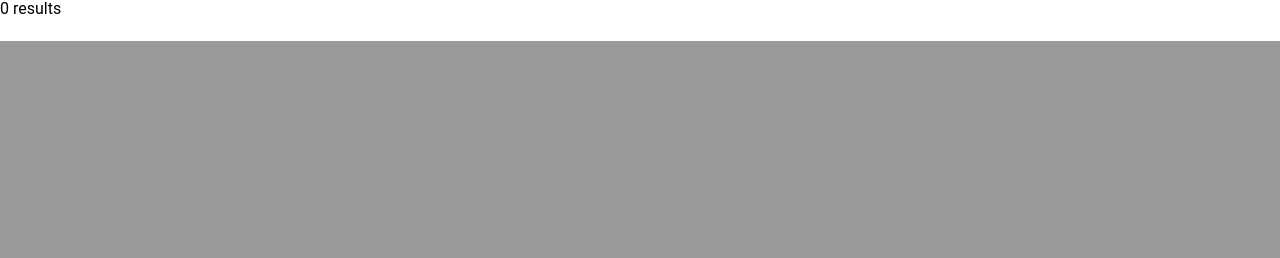
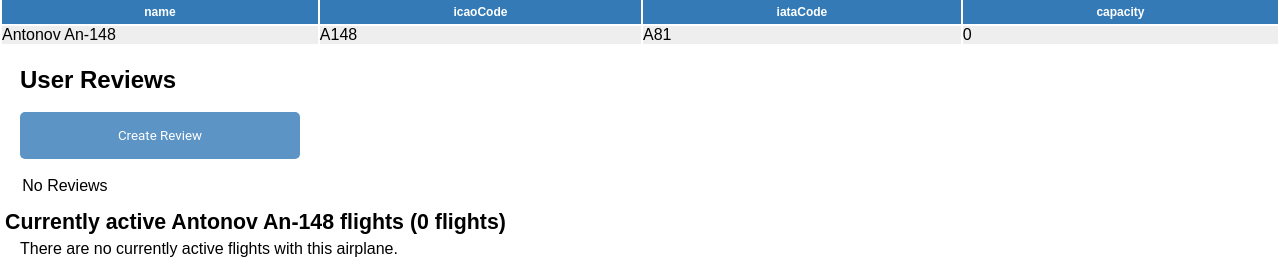
Before and after one commit to J-Hassel/FlightTrackinator3000, a PHP site: the page made by website/airplane.php in a window 1280 px wide. Shown: the part 759-1017 px from the top of the page. Before the commit the page ends 800 px from the top, so only its background shows below. Run offline with PHP 8.4, Linux system fonts and the light colour scheme; a user stored in the database is signed in; data comes from the database, SQL or seed files in the repository; data that the repository does not hold is empty; some libraries are stand-ins or nearby versions.

Commit message:
airplane.php now works

```diff
--- a/website/airplane.php
+++ b/website/airplane.php
@@ -15,7 +15,7 @@ require_once "config.php";
 
 <html>
   <head>
-    <title>Airport</title>
+    <title>Airplane</title>
     <meta http-equiv="Content-Type" content="text/html; charset=utf-8">
     <style>
       /* Set the size of the div element that contains the map */
@@ -62,20 +62,19 @@ require_once "config.php";
             return is_object($properties) ? $properties->name : null;
         }
         // Display name of airport
-        $iataCode = $_GET['iataCode'];
-        $sql = "SELECT * FROM airline WHERE iataCode = '$iataCode'";
+        $icaoCode = $_GET['icaoCode'];
+        $sql = "SELECT * FROM airplane WHERE icaoCode = '$icaoCode'";
         $result = $link->query($sql);
         $row = $result->fetch_assoc();
-        $airline = $row[mysqli_field_name($result, 0)];
-        $country = $row[mysqli_field_name($result, 2)];
-        echo "<center><h1 style=\"padding: 20px;\">" . utf8_encode($airline) . " - " . utf8_encode($country) . "</h1>";
+        $airplane = $row[mysqli_field_name($result, 0)];
+        echo "<center><h1 style=\"padding: 20px;\">" . utf8_encode($airplane) . "</h1>";
         ?>
       </div>
 
     <!--The div element for the map -->
     <div id="map"></div>
 <?php
-$sql = "SELECT * FROM airline WHERE iataCode = '$iataCode'";
+$sql = "SELECT * FROM airplane WHERE icaoCode = '$icaoCode'";
 $result = $link->query($sql);
 if ($result->num_rows > 0) {
   $count = mysqli_field_count($link);
@@ -95,9 +94,9 @@ if ($result->num_rows > 0) {
    }
    echo "</table>";
    include_once("review.php");
-   printReview("airline", $iataCode);
-   $from = $link->query("SELECT * FROM flight WHERE airline = '$iataCode'");
-   echo "<h1 style='padding: 5px; margin-top: 10px; font-size: 16pt;'> Currently active " . utf8_encode($airline) . "flights ($from->num_rows flights)</h1>";
+   printReview("airplane", $icaoCode);
+   $from = $link->query("SELECT * FROM flight WHERE aircraft_icao = '$icaoCode'");
+   echo "<h1 style='padding: 5px; margin-top: 10px; font-size: 16pt;'> Currently active " . utf8_encode($airplane) . " flights ($from->num_rows flights)</h1>";
    $locs = array();
    if ($from->num_rows > 0) {
           $count = mysqli_field_count($link);
@@ -113,7 +112,7 @@ if ($result->num_rows > 0) {
               for($x = 0; $x < $count; $x++){
                 if(mysqli_field_name($from, $x) == "destination" or mysqli_field_name($from, $x) == "source"){
                     $variable = $row[mysqli_field_name($from, $x)];
-                    $line = $line . "<td><a href='airport.php?iataCode=$variable'>" . $variable . "</a></td>";
+                    $line = $line . "<td><a href='airport.php?icaoCode=$variable'>" . $variable . "</a></td>";
                 }else if(mysqli_field_name($from, $x) == "aircraft_id"){
                     $variable = $row[mysqli_field_name($from, $x)];
                     $line = $line . "<td><a href='trackflight.php?aircraft_id=$variable'>" . $variable . "</a></td>";
@@ -126,7 +125,7 @@ if ($result->num_rows > 0) {
         }
         echo "</table>";
    }else{
-       echo "<p style=\"padding-left: 20px;\">This airline currently has no active flights</p>";
+       echo "<p style=\"padding-left: 20px;\">There are no currently active flights with this airplane.</p>";
    }
    echo "</center>";
 ;
--- a/website/database.php
+++ b/website/database.php
@@ -163,7 +163,7 @@ function build_table($result, $link, $table_name)
             else if($table_name =="flight" and mysqli_field_name($result, $x) == "aircraft_icao")
             {
               $airplane = $row[mysqli_field_name($result, $x)];
-              $line = $line . "<td><a href='airplane.php?iataCode=$airplane'>" . $row[mysqli_field_name($result, $x)] . "</a></td>";
+              $line = $line . "<td><a href='airplane.php?icaoCode=$airplane'>" . $row[mysqli_field_name($result, $x)] . "</a></td>";
             }
             else
             {
```
